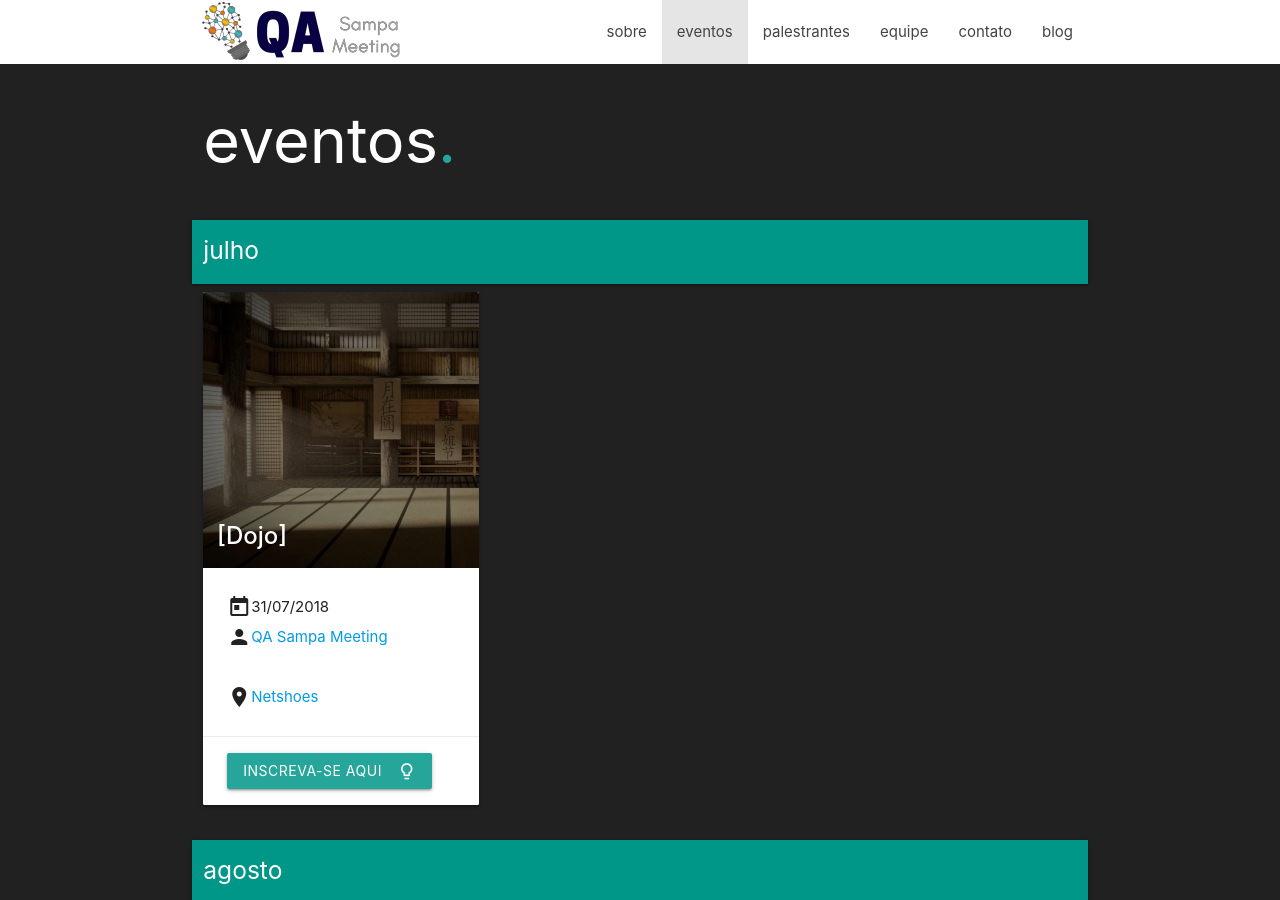
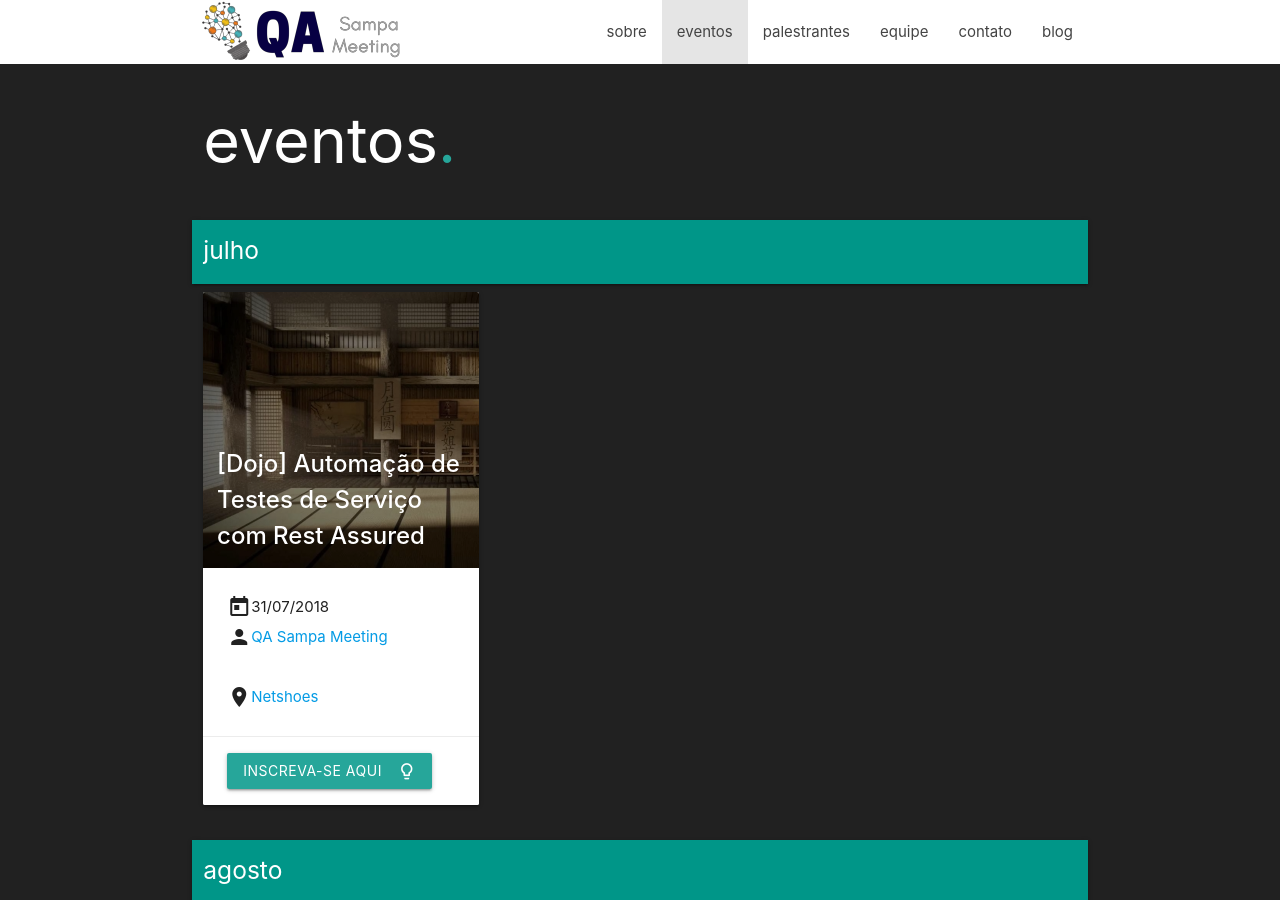
Before and after one commit to qasampameeting/qasampameeting.github.io, a Jekyll site: the page built from events.md, in a window 1280 px wide and 900 px high. Built offline with Jekyll 4.4.1, drawn with Linux system fonts in a browser that asks for light colours; nearby versions of some CDN libraries.

Commit message:
Add 31/07 dojo title

```diff
--- a/_data/events.yml
+++ b/_data/events.yml
@@ -1,7 +1,7 @@
 # EVENTS
 julho:
   - date: 31-07-2018
-    title: "[Dojo]"
+    title: "[Dojo] Automação de Testes de Serviço com Rest Assured"
     place:
       name: Netshoes
       map_link: https://goo.gl/maps/WwwjZqgDJUk
```
